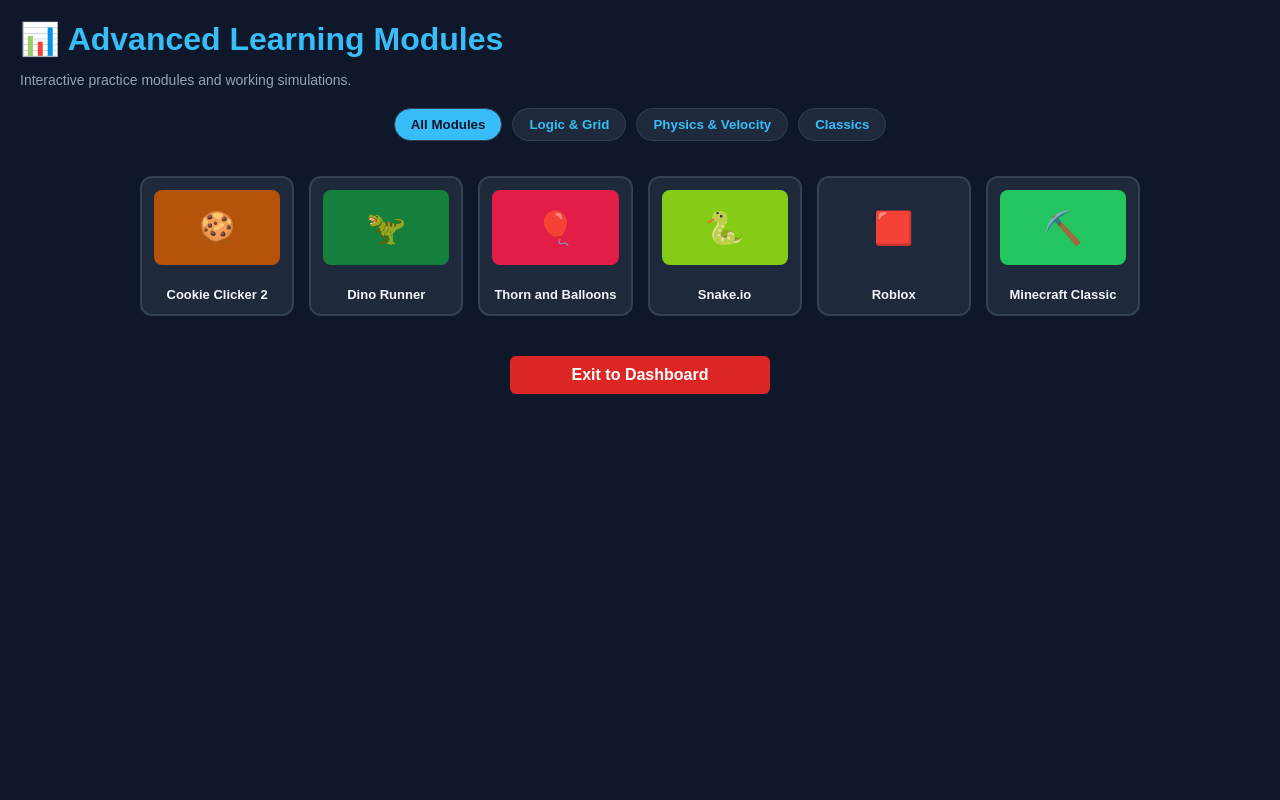
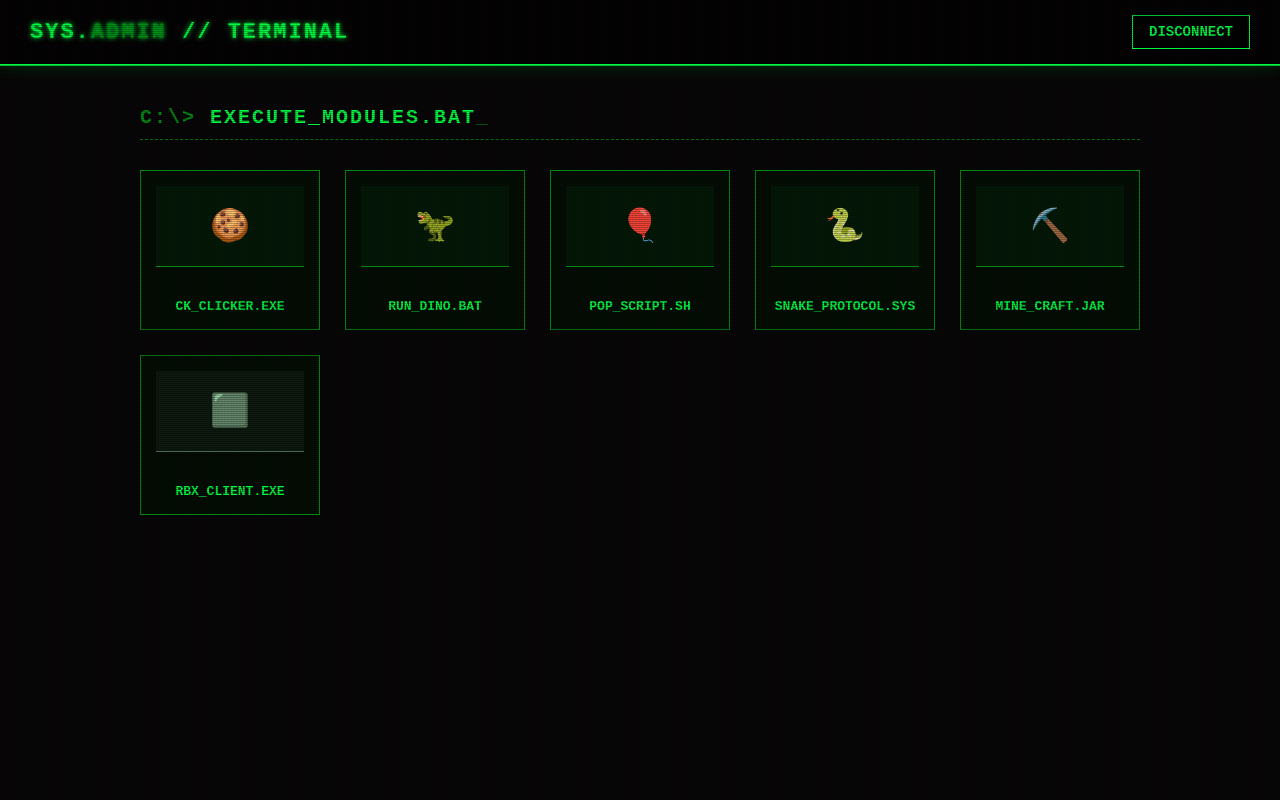
Before and after one commit to meganlayow440-art/iready, a Flask app: page /learning-hub in a window 1280 px wide. Run offline with Flask 3, Linux system fonts and the light colour scheme.

Commit message:
Revamp dashboard layout and styles
Updated the HTML structure and styles for the dashboard, including a new theme and game tiles. Enhanced the loading screen and game player modal functionalities.

```diff
--- a/templates/portal.html
+++ b/templates/portal.html
@@ -2,85 +2,304 @@
 <html lang="en">
 <head>
     <meta charset="UTF-8">
-    <title>IXL | Learning Hub & Analytics</title>
+    <meta name="viewport" content="width=device-width, initial-scale=1.0">
+    <title>IXL || </title>
     <style>
-        body { font-family: Arial, sans-serif; margin: 0; padding: 20px; background: #0f172a; color: #f8fafc; box-sizing: border-box; }
-        .arcade-header h1 { color: #38bdf8; margin: 0 0 5px 0; }
-        .arcade-header p { color: #94a3b8; font-size: 14px; margin-bottom: 20px; }
-        .category-bar { display: flex; gap: 10px; justify-content: center; margin-bottom: 25px; flex-wrap: wrap; }
-        .cat-btn { background: #1e293b; color: #38bdf8; border: 1px solid #334155; padding: 8px 16px; border-radius: 20px; cursor: pointer; font-weight: bold; }
-        .cat-btn:hover, .cat-btn.active { background: #38bdf8; color: #0f172a; }
-        .arcade-grid { display: grid; grid-template-columns: repeat(auto-fill, minmax(140px, 1fr)); gap: 15px; max-width: 1000px; margin: 0 auto; padding: 10px; }
-        .game-tile { background: #1e293b; border: 2px solid #334155; border-radius: 12px; padding: 12px; text-align: center; cursor: pointer; height: 140px; display: flex; flex-direction: column; justify-content: space-between; box-sizing: border-box; }
-        .game-tile:hover { border-color: #38bdf8; transform: translateY(-3px); }
-        .tile-img { width: 100%; height: 75px; border-radius: 8px; display: flex; align-items: center; justify-content: center; font-size: 32px; }
-        .tile-title { font-size: 13px; font-weight: bold; color: #f1f5f9; white-space: nowrap; overflow: hidden; text-overflow: ellipsis; }
+        /* Base Matrix Theme */
+        body, html {
+            margin: 0;
+            padding: 0;
+            font-family: 'Courier New', Courier, monospace;
+            background-color: #050505;
+            color: #00ff41;
+            height: 100%;
+            overflow-x: hidden;
+        }
 
-        /* Game Player Window */
-        #gamePlayerModal { position: fixed; top: 0; left: 0; width: 100%; height: 100%; background: #0f172a; display: none; flex-direction: column; z-index: 3000; padding: 15px; box-sizing: border-box; }
-        .player-top-bar { display: flex; justify-content: space-between; align-items: center; margin-bottom: 10px; }
-        .back-btn { background: #334155; color: white; border: none; padding: 8px 14px; border-radius: 6px; cursor: pointer; font-weight: bold; }
+        /* CRT Scanline Effect */
+        body::after {
+            content: " ";
+            display: block;
+            position: fixed;
+            top: 0; left: 0; bottom: 0; right: 0;
+            background: linear-gradient(rgba(18, 16, 16, 0) 50%, rgba(0, 0, 0, 0.25) 50%), linear-gradient(90deg, rgba(255, 0, 0, 0.06), rgba(0, 255, 0, 0.02), rgba(0, 0, 255, 0.06));
+            z-index: 9999;
+            background-size: 100% 2px, 3px 100%;
+            pointer-events: none;
+        }
 
-        /* Warning Text */
-        .warning-text { color: #ef4444; font-weight: bold; font-size: 14px; text-align: center; flex-grow: 1; margin: 0 15px; letter-spacing: 0.5px; }
+        /* Header / Navbar */
+        .dash-header {
+            background: #000;
+            border-bottom: 2px solid #00ff41;
+            padding: 15px 30px;
+            display: flex;
+            justify-content: space-between;
+            align-items: center;
+            box-shadow: 0 0 15px rgba(0, 255, 65, 0.2);
+            position: relative;
+            z-index: 10;
+        }
+        .dash-header .logo-area {
+            font-size: 22px;
+            font-weight: bold;
+            text-shadow: 0 0 5px #00ff41;
+            letter-spacing: 2px;
+        }
+        .dash-header .logo-area span { color: #008f11; }
 
-        .iframe-wrapper { position: relative; flex-grow: 1; background: #000; border-radius: 8px; overflow: hidden; border: 1px solid #334155; }
-        .iframe-wrapper iframe { width: 100%; height: 100%; border: none; }
+        .logout-btn {
+            background: #000;
+            color: #00ff41;
+            padding: 8px 16px;
+            border: 1px solid #00ff41;
+            font-family: inherit;
+            font-size: 14px;
+            font-weight: bold;
+            cursor: pointer;
+            text-transform: uppercase;
+            transition: all 0.2s;
+        }
+        .logout-btn:hover {
+            background: #00ff41;
+            color: #000;
+            box-shadow: 0 0 10px #00ff41;
+        }
 
-        /* Loading Screen Spinner Overlay */
-        #loadingScreen { position: absolute; top: 0; left: 0; width: 100%; height: 100%; background: #0f172a; display: flex; flex-direction: column; justify-content: center; align-items: center; z-index: 10; color: #38bdf8; font-weight: bold; font-size: 15px; gap: 12px; transition: opacity 0.3s ease; }
-        .spinner { width: 45px; height: 45px; border: 4px solid #334155; border-top: 4px solid #38bdf8; border-radius: 50%; animation: spin 0.8s linear infinite; }
+        /* Main Container */
+        .dash-container {
+            max-width: 1000px;
+            margin: 40px auto;
+            padding: 0 20px;
+            position: relative;
+            z-index: 10;
+        }
+        .path-title {
+            font-size: 20px;
+            margin-bottom: 30px;
+            font-weight: bold;
+            border-bottom: 1px dashed #008f11;
+            padding-bottom: 10px;
+            text-transform: uppercase;
+            letter-spacing: 2px;
+        }
+        .path-title::before {
+            content: "C:\\> ";
+            color: #008f11;
+        }
+
+        /* Game Grid */
+        .game-grid {
+            display: grid;
+            grid-template-columns: repeat(auto-fill, minmax(180px, 1fr));
+            gap: 25px;
+        }
+        .game-tile {
+            background: rgba(0, 20, 0, 0.5);
+            border: 1px solid #008f11;
+            padding: 15px;
+            text-align: center;
+            cursor: pointer;
+            height: 160px;
+            display: flex;
+            flex-direction: column;
+            justify-content: space-between;
+            box-sizing: border-box;
+            transition: all 0.2s;
+            position: relative;
+            overflow: hidden;
+        }
+        .game-tile:hover {
+            border-color: #00ff41;
+            box-shadow: 0 0 15px rgba(0, 255, 65, 0.3) inset, 0 0 10px rgba(0, 255, 65, 0.2);
+            transform: translateY(-2px);
+        }
+        /* Glitch bar hover effect */
+        .game-tile::before {
+            content: '';
+            position: absolute;
+            top: 0; left: -100%;
+            width: 100%; height: 2px;
+            background: #00ff41;
+            transition: left 0.3s ease-out;
+        }
+        .game-tile:hover::before { left: 0; }
+
+        .tile-img {
+            width: 100%;
+            height: 80px;
+            display: flex;
+            align-items: center;
+            justify-content: center;
+            font-size: 32px;
+            background: rgba(0, 255, 65, 0.05);
+            border-bottom: 1px solid #008f11;
+        }
+        .tile-title {
+            font-size: 13px;
+            font-weight: bold;
+            margin-top: 10px;
+            text-transform: uppercase;
+            word-wrap: break-word;
+        }
+
+        /* --- GAME PLAYER MODAL --- */
+        #gamePlayerModal {
+            position: fixed;
+            top: 0; left: 0;
+            width: 100%; height: 100%;
+            background: #000;
+            display: none;
+            flex-direction: column;
+            z-index: 3000;
+            padding: 10px;
+            box-sizing: border-box;
+        }
+        .player-top-bar {
+            display: flex;
+            justify-content: space-between;
+            align-items: center;
+            margin-bottom: 10px;
+            background: #050505;
+            padding: 10px 20px;
+            border: 1px solid #008f11;
+        }
+        .back-btn {
+            background: transparent;
+            color: #00ff41;
+            border: 1px solid #00ff41;
+            padding: 8px 16px;
+            cursor: pointer;
+            font-family: inherit;
+            font-weight: bold;
+            text-transform: uppercase;
+            transition: all 0.2s;
+        }
+        .back-btn:hover {
+            background: #00ff41;
+            color: #000;
+        }
+        .warning-text {
+            color: #ff003c;
+            font-weight: bold;
+            font-size: 14px;
+            letter-spacing: 1px;
+            text-transform: uppercase;
+            animation: pulse 1.5s infinite;
+        }
+        @keyframes pulse { 0%, 100% { opacity: 1; text-shadow: 0 0 5px #ff003c; } 50% { opacity: 0.5; text-shadow: none; } }
+
+        .iframe-wrapper {
+            position: relative;
+            flex-grow: 1;
+            background: #000;
+            border: 1px solid #008f11;
+        }
+        .iframe-wrapper iframe {
+            width: 100%; height: 100%;
+            border: none;
+            background: #fff; /* White background prevents transparent games from disappearing */
+        }
+
+        /* Loading Spinner Screen */
+        #loadingScreen {
+            position: absolute;
+            top: 0; left: 0;
+            width: 100%; height: 100%;
+            background: #000;
+            display: flex;
+            flex-direction: column;
+            justify-content: center;
+            align-items: center;
+            z-index: 10;
+            font-weight: bold;
+            font-size: 16px;
+            gap: 15px;
+            transition: opacity 0.3s ease;
+        }
+        .spinner {
+            width: 40px; height: 40px;
+            border: 3px solid #003300;
+            border-top: 3px solid #00ff41;
+            border-radius: 50%;
+            animation: spin 0.8s linear infinite;
+        }
         @keyframes spin { 0% { transform: rotate(0deg); } 100% { transform: rotate(360deg); } }
 
-        .exit-portal { margin: 30px auto 0 auto; background: #dc2626; color: white; border: none; padding: 10px 20px; border-radius: 6px; cursor: pointer; font-weight: bold; display: block; width: 220px; text-align: center; text-decoration: none; }
+        .typing-cursor::after {
+            content: '_';
+            animation: blink 1s infinite;
+        }
+        @keyframes blink { 0%, 100% { opacity: 1; } 50% { opacity: 0; } }
     </style>
 </head>
 <body>
 
-    <div class="arcade-header">
-        <h1>📊 Advanced Learning Modules</h1>
-        <p>Interactive practice modules and working simulations.</p>
+    <div id="dashboardView">
+        <div class="dash-header">
+            <div class="logo-area">
+                SYS.<span>ADMIN</span> // TERMINAL
+            </div>
+            <button class="logout-btn" onclick="alert('CONNECTION_TERMINATED')">Disconnect</button>
+        </div>
+
+        <div class="dash-container">
+            <div class="path-title typing-cursor">execute_modules.bat</div>
+
+            <div class="game-grid">
+                <!-- Executable Embeds -->
+                <div class="game-tile" onclick="launchGame('https://cookie-clicker2.com/')">
+                    <div class="tile-img">🍪</div>
+                    <div class="tile-title">ck_clicker.exe</div>
+                </div>
+
+                <div class="game-tile" onclick="launchGame('https://chromedino.com/')">
+                    <div class="tile-img">🦖</div>
+                    <div class="tile-title">run_dino.bat</div>
+                </div>
+
+                <div class="game-tile" onclick="launchGame('https://thornandballoons.com/game/index.html')">
+                    <div class="tile-img">🎈</div>
+                    <div class="tile-title">pop_script.sh</div>
+                </div>
+
+                <div class="game-tile" onclick="launchGame('https://snake.io/')">
+                    <div class="tile-img">🐍</div>
+                    <div class="tile-title">snake_protocol.sys</div>
+                </div>
+
+                <div class="game-tile" onclick="launchGame('https://classic.minecraft.net/')">
+                    <div class="tile-img">⛏️</div>
+                    <div class="tile-title">mine_craft.jar</div>
+                </div>
+
+                <!-- Direct Link (Opens in new tab) -->
+                <div class="game-tile" onclick="window.open('https://www.roblox.com/home', '_blank')">
+                    <div class="tile-img" style="filter: grayscale(100%) sepia(100%) hue-rotate(80deg);">🟥</div>
+                    <div class="tile-title">rbx_client.exe</div>
+                </div>
+            </div>
+        </div>
     </div>
 
-    <div class="category-bar">
-        <button class="cat-btn active" onclick="filterGames('all', event)">All Modules</button>
-        <button class="cat-btn" onclick="filterGames('puzzle', event)">Logic & Grid</button>
-        <button class="cat-btn" onclick="filterGames('action', event)">Physics & Velocity</button>
-        <button class="cat-btn" onclick="filterGames('retro', event)">Classics</button>
-    </div>
-
-    <div class="arcade-grid" id="gameGrid">
-        <!-- Puzzle & Logic (Working Embeds) -->
-        <div class="game-tile" data-category="puzzle" onclick="launchGame('https://cookie-clicker2.com/')"><div class="tile-img" style="background:#b45309;">🍪</div><div class="tile-title">Cookie Clicker 2</div></div>
-
-        <!-- Action & Skill (Working Embeds) -->
-        <div class="game-tile" data-category="action" onclick="launchGame('https://chromedino.com/')"><div class="tile-img" style="background:#15803d;">🦖</div><div class="tile-title">Dino Runner</div></div>
-        <div class="game-tile" data-category="action" onclick="launchGame('https://thornandballoons.com/game/index.html')"><div class="tile-img" style="background:#e11d48;">🎈</div><div class="tile-title">Thorn and Balloons</div></div>
-        <div class="game-tile" data-category="action" onclick="launchGame('http://slither.com/io')"><div class="tile-img" style="background:#84cc16;">🐍</div><div class="tile-title">Snake.io</div></div>
-        <div class="game-tile" data-category="action" onclick="launchGame('https://now.gg/apps/a/19900/b.html', true)"><div class="tile-img" style="background:#1e293b;">🟥</div><div class="tile-title">Roblox</div></div>
-
-        <!-- Retro & Classics (Working Embeds) -->
-        <div class="game-tile" data-category="retro" onclick="launchGame('https://classic.minecraft.net/')"><div class="tile-img" style="background:#22c55e;">⛏️</div><div class="tile-title">Minecraft Classic</div></div>
-    </div>
-
-    <a href="/" class="exit-portal">Exit to Dashboard</a>
-
-    <!-- Active Game Player Window -->
+    <!-- ================= GAME PLAYER MODAL ================= -->
     <div id="gamePlayerModal">
         <div class="player-top-bar">
-            <button onclick="closeGamePlayer()" class="back-btn">&larr; Back to Modules</button>
-            <div class="warning-text">WARNING: Your Data will NOT save during playtime</div>
+            <button onclick="closeGamePlayer()" class="back-btn">&larr; END_PROCESS</button>
+            <div class="warning-text">WARNING: VOLATILE MEMORY // DATA WILL NOT SAVE</div>
         </div>
         <div class="iframe-wrapper">
             <div id="loadingScreen">
                 <div class="spinner"></div>
-                <div>Loading Module...</div>
+                <div class="typing-cursor">INITIALIZING_MODULE...</div>
             </div>
             <iframe id="arcadeFrame" src="" onload="hideLoader()" allowfullscreen></iframe>
         </div>
     </div>
 
+    <!-- ================= SCRIPTS ================= -->
     <script>
+        // Launch Game in Fullscreen Modal
         function launchGame(url) {
             const loader = document.getElementById('loadingScreen');
             loader.style.display = 'flex';
@@ -90,6 +309,7 @@
             document.getElementById('gamePlayerModal').style.display = 'flex';
         }
 
+        // Hide Spinner when iframe is loaded
         function hideLoader() {
             const loader = document.getElementById('loadingScreen');
             loader.style.opacity = '0';
@@ -100,18 +320,11 @@
             }, 300);
         }
 
+        // Close Game Modal
         function closeGamePlayer() {
             document.getElementById('arcadeFrame').src = '';
             document.getElementById('gamePlayerModal').style.display = 'none';
         }
-
-        function filterGames(category, evt) {
-            document.querySelectorAll('.cat-btn').forEach(b => b.classList.remove('active'));
-            evt.target.classList.add('active');
-            document.querySelectorAll('.game-tile').forEach(tile => {
-                tile.style.display = (category === 'all' || tile.dataset.category === category) ? 'flex' : 'none';
-            });
-        }
     </script>
 </body>
 </html>
```
